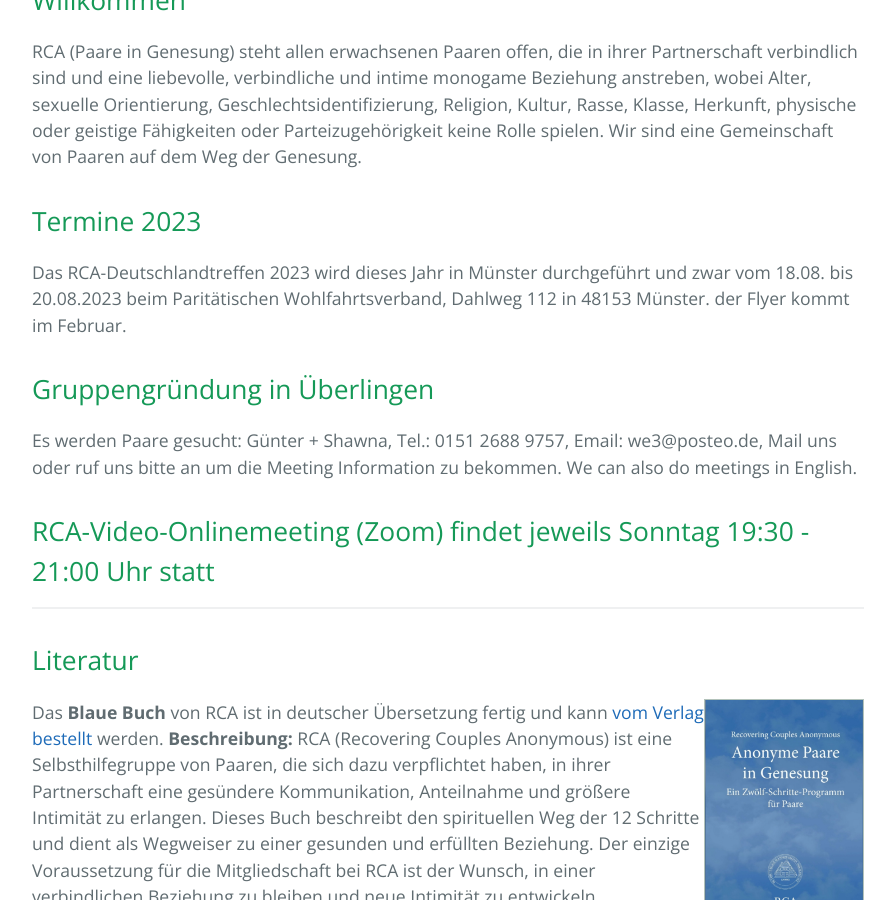
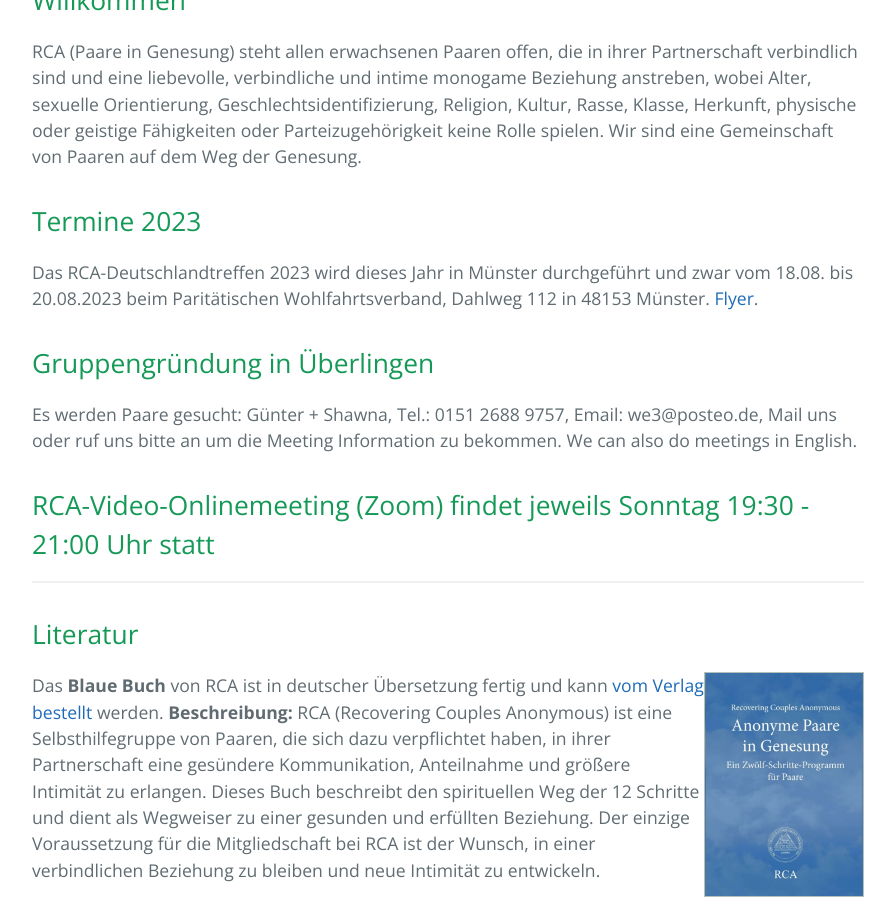
Before and after one commit to rcadeutschland/rcadeutschland.github.io, a Jekyll site: the page built from index.html, in a window 1280 px wide and 900 px high, scrolled down 392 px. Shown: the whole window, without its empty margins (192-1087 px from the left). Built offline with Jekyll 4.4.1, drawn with Linux system fonts in a browser that asks for light colours.

Commit message:
Flyer DLT 2023

```diff
--- a/index.html
+++ b/index.html
@@ -16,7 +16,7 @@
 <p>
   Das RCA-Deutschlandtreffen 2023 wird dieses Jahr in Münster durchgeführt und zwar vom
   18.08. bis 20.08.2023 beim Paritätischen Wohlfahrtsverband, Dahlweg 112 in 48153 Münster.
-  der Flyer kommt im Februar.
+  <a href="/files/FlyerRCADLT2023.pdf">Flyer</a>.
 </p>
 <h2>Gruppengründung in Überlingen</h2>
 <p>
```
Also changed, not shown: 1 other file.
